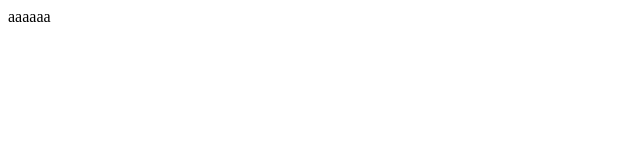
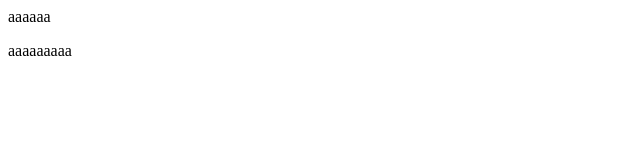
Before and after one commit to huangevon-alt/cancandy.github.io, a plain HTML site: page 111.html in a window 1280 px wide. Shown: the full height of the page, 0-640 px from the left. Drawn offline with Linux system fonts and the light colour scheme.

Commit message:
Update 111.html

```diff
--- a/111.html
+++ b/111.html
@@ -7,5 +7,6 @@
   </head>
   <body>
     <a>aaaaaa</a>
+    <p>aaaaaaaaa</p>
   </body>
 </html>
```
